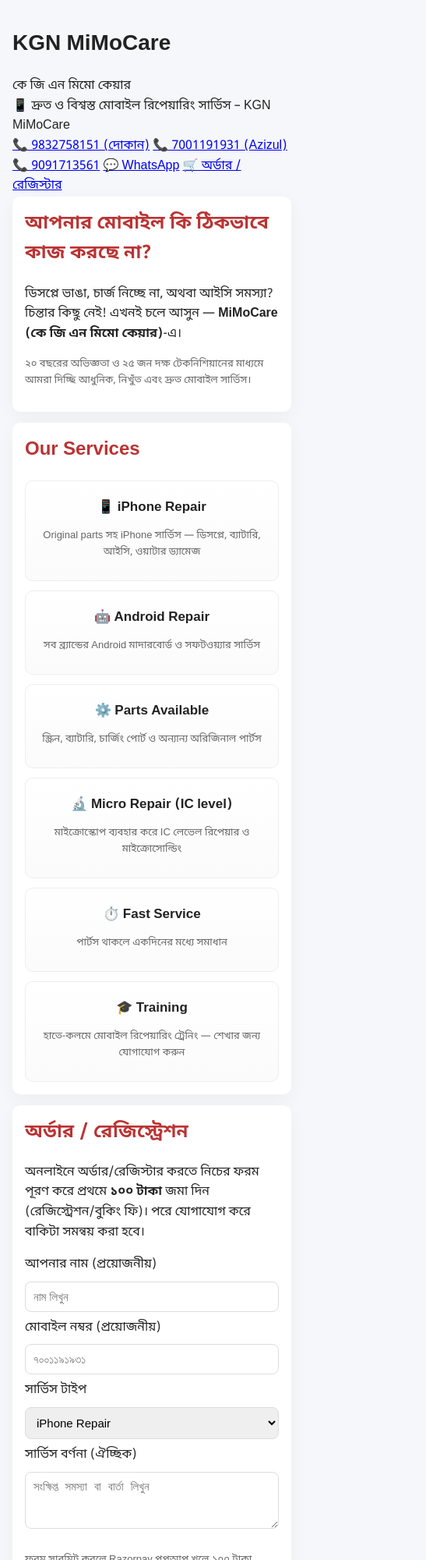
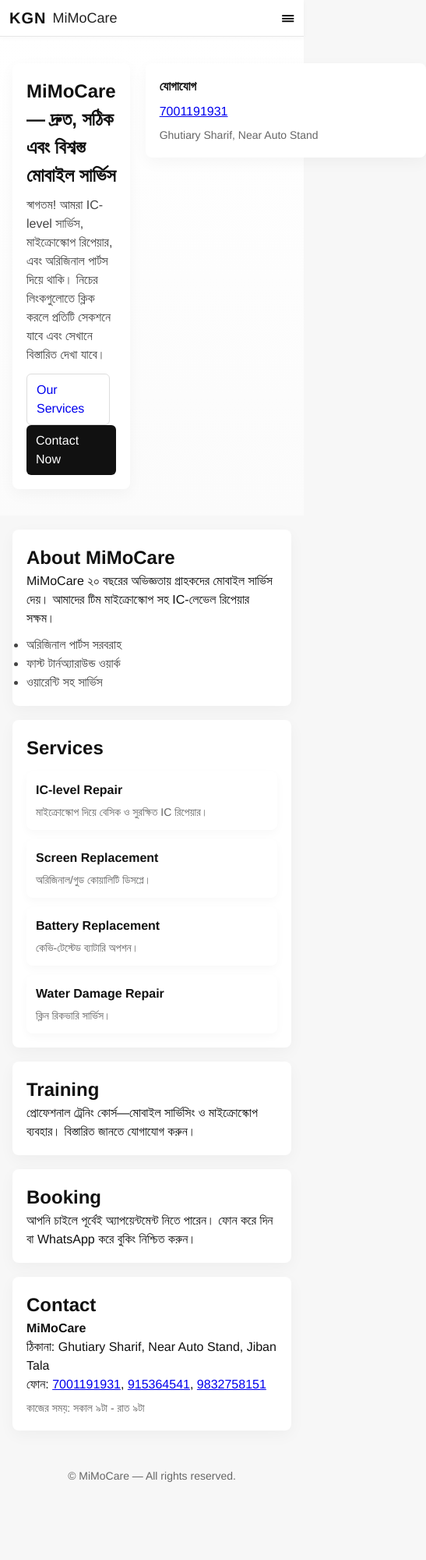
Before and after one commit to mimocare2025-arch/kgn-mimocare, a plain HTML site: page index.html in a window 390 px wide. Shown: the top 2000 px of the page at 78% size, 547 px wide, since content can reach past the window. After the commit the page ends 1923 px from the top, so only its background shows below. Drawn offline with Linux system fonts and the light colour scheme.

Commit message:
Update index.html

```diff
--- a/index.html
+++ b/index.html
@@ -3,242 +3,220 @@
 <head>
   <meta charset="utf-8" />
   <meta name="viewport" content="width=device-width,initial-scale=1" />
-  <title>KGN MiMoCare — কে জি এন মিমো কেয়ার — দ্রুত, সঠিক এবং বিশ্বস্ত মোবাইল সার্ভিস</title>
-  <meta name="description" content="KGN MiMoCare — কে জি এন মিমো কেয়ার। ডিসপ্লে, আইসি, চার্জিং, সফটওয়্যার, ট্রেনিং ও পেমেন্ট। ফোন: 9832758151, 7001191931" />
+  <title>MiMoCare - Home</title>
+
   <style>
-    :root{--accent1:#ff7a18;--accent2:#ffd200;--muted:#666;--maxw:1100px;font-family:"Noto Sans Bengali",Arial,sans-serif}
-    *{box-sizing:border-box} body{margin:0;background:#f5f7fa;color:#222;line-height:1.6}
-    .wrap{max-width:var(--maxw);margin:0 auto;padding:16px}
+    /* সরল রিসেট */
+    *{box-sizing:border-box;margin:0;padding:0}
+    html{scroll-behavior:smooth}
+    body{font-family: 'Helvetica Neue', Arial, sans-serif;background:#f7f7f7;color:#111;line-height:1.5}
 
-    /* HEADER */
-   <header style="background:#fff;border-bottom:1px solid #ddd;padding:12px 20px;display:flex;align-items:center;justify-content:space-between;">
-  <!-- লোগো -->
-  <div style="font-weight:700;font-size:20px;display:flex;align-items:center;gap:6px;">
-    <span style="color:#000;">KGN</span> | <span style="color:#000;">MiMoCare</span>
-  </div>
+    /* Header / Navbar */
+    .header{
+      background:#fff;
+      border-bottom:1px solid #e6e6e6;
+      position:sticky;
+      top:0;
+      z-index:9999;
+      box-shadow: 0 2px 6px rgba(0,0,0,0.03);
+    }
+    .wrap{max-width:1100px;margin:0 auto;padding:10px 16px;display:flex;align-items:center;justify-content:space-between;gap:12px}
+    .logo{display:flex;align-items:center;gap:8px}
+    .logo .kgn{font-weight:800;font-size:20px;letter-spacing:1px}
+    .logo .brand{font-size:18px;color:#222}
+    /* nav - desktop */
+    nav{display:flex;align-items:center;gap:18px}
+    nav ul{display:flex;gap:18px;list-style:none;align-items:center}
+    nav a{color:#222;text-decoration:none;padding:8px 6px;border-radius:4px;font-weight:500}
+    nav a.active, nav a:hover{background:#f0f0f0}
+    /* small contact box (right) */
+    .top-contact{display:flex;flex-direction:column;align-items:flex-end;font-size:13px;color:#444}
+    .top-contact a{color:#111;text-decoration:none;font-weight:700}
 
-  <!-- নেভিগেশন -->
-  <nav>
-    <ul style="list-style:none;display:flex;gap:20px;margin:0;padding:0;">
-      <li><a href="/" style="text-decoration:none;color:#111;">Home</a></li>
-      <li><a href="#about" style="text-decoration:none;color:#111;">About</a></li>
-      <li><a href="#services" style="text-decoration:none;color:#111;">Services</a></li>
-      <li><a href="#training" style="text-decoration:none;color:#111;">Training</a></li>
-      <li><a href="#booking" style="text-decoration:none;color:#111;">Booking</a></li>
-      <li><a href="#contact" style="text-decoration:none;color:#111;">Contact</a></li>
-    </ul>
-  </nav>
-</header>
+    /* Mobile */
+    .menu-btn{display:none;background:transparent;border:0;font-size:22px;cursor:pointer}
+    @media (max-width:820px){
+      .wrap{padding:8px 12px}
+      nav ul{display:none;flex-direction:column;position:absolute;right:12px;top:64px;background:#fff;padding:12px;border-radius:8px;box-shadow:0 10px 30px rgba(0,0,0,0.12)}
+      nav.open ul{display:flex}
+      .menu-btn{display:block}
+      .top-contact{display:none}
+    }
 
-    /* LAYOUT */
-    main{margin-top:18px}
-    .card{background:#fff;border-radius:10px;padding:16px;margin-bottom:14px;box-shadow:0 8px 26px rgba(10,10,30,0.04)}
-    h2{margin-top:0;color:#b33}
-    .two-col{display:grid;grid-template-columns:1fr 360px;gap:16px}
-    @media(max-width:900px){ .two-col{grid-template-columns:1fr} .brand-left h1{font-size:28px} }
+    /* Hero / content layout */
+    .hero{padding:34px 16px;background:linear-gradient(180deg,#fff,#fbfbfb)}
+    .container{max-width:1100px;margin:0 auto;display:grid;grid-template-columns:1fr 360px;gap:20px;align-items:start}
+    .card{background:#fff;padding:18px;border-radius:8px;box-shadow:0 6px 20px rgba(0,0,0,0.04)}
+    .hero h1{font-size:24px;margin-bottom:8px}
+    .hero p{color:#444}
 
-    /* SERVICES */
-    .services-grid{display:grid;grid-template-columns:repeat(auto-fit,minmax(200px,1fr));gap:12px}
-    .service{padding:12px;border-radius:10px;background:linear-gradient(180deg,#fff,#fbfbfb);border:1px solid #eee;text-align:center;transition:transform .18s}
-    .service:hover{transform:translateY(-6px);box-shadow:0 12px 30px rgba(10,10,30,0.06)}
-    .service h3{margin:8px 0;font-size:17px}
+    /* smaller sections */
+    .section{max-width:1100px;margin:18px auto;padding:0 16px}
+    .section .card{padding:18px}
 
-    /* GALLERY */
-    .gallery{display:flex;flex-wrap:wrap;gap:10px}
-    .gallery img{width:100%;max-width:300px;border-radius:8px;box-shadow:0 8px 22px rgba(0,0,0,0.06)}
+    /* services grid */
+    .services-grid{display:grid;grid-template-columns:repeat(auto-fit,minmax(200px,1fr));gap:12px;margin-top:12px}
+    .service-item{background:#fff;padding:12px;border-radius:8px;box-shadow:0 4px 12px rgba(0,0,0,0.03)}
 
-    /* FORM */
-    input,textarea,select{width:100%;padding:10px;margin:8px 0;border-radius:8px;border:1px solid #ddd;font-size:15px}
-    .small{font-size:13px;color:var(--muted)}
+    /* Footer */
+    footer{margin-top:28px;padding:20px;text-align:center;color:#666;font-size:14px}
 
-    footer{text-align:center;padding:12px;font-size:14px;color:#666;margin-top:12px}
-    .inline{display:flex;gap:8px;align-items:center;flex-wrap:wrap}
+    /* small helpers */
+    .muted{color:#666;font-size:14px}
   </style>
 </head>
 <body>
+
+  <!-- HEADER -->
+  <header class="header">
     <div class="wrap">
-    <!-- HEADER -->
-    <header class="hero">
-  <div class="title">
-    <div class="brand-left">
-      <h1>KGN MiMoCare</h1>
-      <div class="bn-name">কে জি এন মিমো কেয়ার</div>
-      <div class="tagline">
-        📱 দ্রুত ও বিশ্বস্ত মোবাইল রিপেয়ারিং সার্ভিস – KGN MiMoCare
-      </div>
+      <div class="logo">
+        <!-- যদি ছবি লোগো দিতে চাও, img ট্যাগ ব্যবহার করো এবং নিচের text hide করো -->
+        <!-- <img src="logo.png" alt="MiMoCare" style="height:44px"> -->
+        <div class="kgn">KGN</div>
+        <div class="brand">MiMoCare</div>
       </div>
 
-        <div class="cta-buttons" aria-label="Contact actions">
-          <!-- PRIMARY shop number first -->
-          <a class="btn btn-call" href="tel:+919832758151">📞 9832758151 (দোকান)</a>
-          <a class="btn btn-call2" href="tel:+917001191931">📞 7001191931 (Azizul)</a>
-          <a class="btn btn-call2" href="tel:+919091713561">📞 9091713561</a>
-          <a class="btn btn-wa" href="https://wa.me/919832758151?text=হ্যালো+KGN+MiMoCare" target="_blank" rel="noopener">💬 WhatsApp</a>
-          <a class="btn btn-order" href="#order">🛒 অর্ডার / রেজিস্টার</a>
+      <nav id="mainNav">
+        <button class="menu-btn" id="menuBtn" aria-label="menu">☰</button>
+        <ul>
+          <li><a href="#home" class="navlink">Home</a></li>
+          <li><a href="#about" class="navlink">About</a></li>
+          <li><a href="#services" class="navlink">Services</a></li>
+          <li><a href="#training" class="navlink">Training</a></li>
+          <li><a href="#booking" class="navlink">Booking</a></li>
+          <li><a href="#contact" class="navlink">Contact</a></li>
+        </ul>
+      </nav>
+
+      <div class="top-contact">
+        <div class="muted">Call / WhatsApp</div>
+        <div><a href="tel:+917001191931">7001191931</a></div>
       </div>
     </div>
   </header>
 
-    <main>
-      <div class="two-col">
-        <!-- LEFT MAIN -->
-        <div>
-          <!-- INTRO -->
-          <section class="card" id="intro">
-            <h2>আপনার মোবাইল কি ঠিকভাবে কাজ করছে না?</h2>
-            <p>ডিসপ্লে ভাঙা, চার্জ নিচ্ছে না, অথবা আইসি সমস্যা? চিন্তার কিছু নেই! এখনই চলে আসুন — <strong>MiMoCare (কে জি এন মিমো কেয়ার)</strong>-এ।</p>
-            <p class="small">২০ বছরের অভিজ্ঞতা ও ২৫ জন দক্ষ টেকনিশিয়ানের মাধ্যমে আমরা দিচ্ছি আধুনিক, নিখুঁত এবং দ্রুত মোবাইল সার্ভিস।</p>
+  <!-- HERO / HOME -->
+  <section id="home" class="hero">
+    <div class="container">
+      <div class="card">
+        <h1>MiMoCare — দ্রুত, সঠিক এবং বিশ্বস্ত মোবাইল সার্ভিস</h1>
+        <p>স্বাগতম! আমরা IC-level সার্ভিস, মাইক্রোস্কোপ রিপেয়ার, এবং অরিজিনাল পার্টস দিয়ে থাকি। নিচের লিংকগুলোতে ক্লিক করলে প্রতিটি সেকশনে যাবে এবং সেখানে বিস্তারিত দেখা যাবে।</p>
+
+        <div style="margin-top:12px">
+          <a href="#services" class="navlink" style="display:inline-block;margin-right:8px;padding:8px 12px;border-radius:6px;border:1px solid #ddd;text-decoration:none;background:#fff">Our Services</a>
+          <a href="#contact" class="navlink" style="display:inline-block;padding:8px 12px;border-radius:6px;text-decoration:none;background:#111;color:#fff">Contact Now</a>
+        </div>
+      </div>
+
+      <aside class="card" id="contact-short">
+        <strong>যোগাযোগ</strong>
+        <div style="margin-top:8px"><a href="tel:+917001191931">7001191931</a></div>
+        <div class="muted" style="margin-top:8px">Ghutiary Sharif, Near Auto Stand</div>
+      </aside>
+    </div>
+  </section>
+
+  <!-- ABOUT -->
+  <section id="about" class="section">
+    <div class="card">
+      <h2>About MiMoCare</h2>
+      <p>MiMoCare ২০ বছরের অভিজ্ঞতায় গ্রাহকদের মোবাইল সার্ভিস দেয়। আমাদের টিম মাইক্রোস্কোপ সহ IC-লেভেল রিপেয়ার সক্ষম।</p>
+      <ul style="margin-top:10px;color:#444">
+        <li>অরিজিনাল পার্টস সরবরাহ</li>
+        <li>ফাস্ট টার্নঅ্যারাউন্ড ওয়ার্ক</li>
+        <li>ওয়ারেন্টি সহ সার্ভিস</li>
+      </ul>
+    </div>
   </section>
 
   <!-- SERVICES -->
-          <section class="card" id="services">
-            <h2>Our Services</h2>
+  <section id="services" class="section">
+    <div class="card">
+      <h2>Services</h2>
       <div class="services-grid">
-              <div class="service"><h3>📱 iPhone Repair</h3><p class="small">Original parts সহ iPhone সার্ভিস — ডিসপ্লে, ব্যাটারি, আইসি, ওয়াটার ড্যামেজ</p></div>
-              <div class="service"><h3>🤖 Android Repair</h3><p class="small">সব ব্র্যান্ডের Android মাদারবোর্ড ও সফটওয়্যার সার্ভিস</p></div>
-              <div class="service"><h3>⚙️ Parts Available</h3><p class="small">স্ক্রিন, ব্যাটারি, চার্জিং পোর্ট ও অন্যান্য অরিজিনাল পার্টস</p></div>
-              <div class="service"><h3>🔬 Micro Repair (IC level)</h3><p class="small">মাইক্রোস্কোপ ব্যবহার করে IC লেভেল রিপেয়ার ও মাইক্রোসোল্ডিং</p></div>
-              <div class="service"><h3>⏱️ Fast Service</h3><p class="small">পার্টস থাকলে একদিনের মধ্যে সমাধান</p></div>
-              <div class="service"><h3>🎓 Training</h3><p class="small">হাতে-কলমে মোবাইল রিপেয়ারিং ট্রেনিং — শেখার জন্য যোগাযোগ করুন</p></div>
+        <div class="service-item">
+          <strong>IC-level Repair</strong>
+          <p class="muted" style="margin-top:6px">মাইক্রোস্কোপ দিয়ে বেসিক ও সুরক্ষিত IC রিপেয়ার।</p>
+        </div>
+        <div class="service-item">
+          <strong>Screen Replacement</strong>
+          <p class="muted" style="margin-top:6px">অরিজিনাল/গুড কোয়ালিটি ডিসপ্লে।</p>
+        </div>
+        <div class="service-item">
+          <strong>Battery Replacement</strong>
+          <p class="muted" style="margin-top:6px">কেভি-টেস্টেড ব্যাটারি অপশন।</p>
+        </div>
+        <div class="service-item">
+          <strong>Water Damage Repair</strong>
+          <p class="muted" style="margin-top:6px">ক্লিন রিকভারি সার্ভিস।</p>
+        </div>
+      </div>
     </div>
   </section>
 
-          <!-- ORDER / TRAINING -->
-          <section class="card" id="order">
-            <h2>অর্ডার / রেজিস্ট্রেশন</h2>
-            <p>অনলাইনে অর্ডার/রেজিস্টার করতে নিচের ফরম পূরণ করে প্রথমে <strong>১০০ টাকা</strong> জমা দিন (রেজিস্ট্রেশন/বুকিং ফি)। পরে যোগাযোগ করে বাকিটা সমন্বয় করা হবে।</p>
-
-            <form id="orderForm">
-              <label>আপনার নাম (প্রয়োজনীয়)</label>
-              <input id="cust_name" type="text" placeholder="নাম লিখুন" required>
-
-              <label>মোবাইল নম্বর (প্রয়োজনীয়)</label>
-              <input id="cust_phone" type="tel" placeholder="৭০০১১৯১৯৩১" required>
-
-              <label>সার্ভিস টাইপ</label>
-              <select id="service_type">
-                <option value="iphone">iPhone Repair</option>
-                <option value="android">Android Repair</option>
-                <option value="parts">Parts Purchase</option>
-                <option value="diagnostic">Diagnostic / Checkup</option>
-                <option value="training">Training Registration</option>
-              </select>
-
-              <label>সার্ভিস বর্ণনা (ঐচ্ছিক)</label>
-              <textarea id="cust_note" rows="3" placeholder="সংক্ষিপ্ত সমস্যা বা বার্তা লিখুন"></textarea>
-
-              <p class="small">ফরম সাবমিট করলে Razorpay পপআপ খুলে ১০০ টাকা দেওয়া যাবে (রেজিস্ট্রেশন ফি)।</p>
-              <button type="button" id="payButton" class="btn-order">💳 ১০০ টাকা দিয়ে সাবমিট ও রেজিস্টার</button>
-            </form>
-          </section>
-
-          <!-- GALLERY -->
-          <section class="card" id="gallery">
-            <h2>Gallery</h2>
-            <div class="gallery">
-              <img src="your-photo.jpg" alt="Owner photo">
-              <img src="technician.jpg" alt="Technician">
-              <img src="shop.jpg" alt="Shop/Workshop">
+  <!-- TRAINING -->
+  <section id="training" class="section">
+    <div class="card">
+      <h2>Training</h2>
+      <p>প্রোফেশনাল ট্রেনিং কোর্স—মোবাইল সার্ভিসিং ও মাইক্রোস্কোপ ব্যবহার। বিস্তারিত জানতে যোগাযোগ করুন।</p>
     </div>
   </section>
 
-          <!-- QR -->
-          <section class="card" id="qr">
-            <h2>QR কোড</h2>
-            <p class="small">নিচের QR স্ক্যান করে সরাসরি UPI/PhonePe/GooglePay দিয়ে পেমেন্ট করতে পারবেন — পেমেন্টের স্ক্রিনশট পাঠালে দ্রুত রেজিস্ট্রেশন নিশ্চিত করা হবে।</p>
-            <div style="margin-top:8px"><img src="qrcode.png" alt="QR Code" style="max-width:220px;border-radius:8px"></div>
-          </section>
+  <!-- BOOKING -->
+  <section id="booking" class="section">
+    <div class="card">
+      <h2>Booking</h2>
+      <p>আপনি চাইলে পূর্বেই অ্যাপয়েন্টমেন্ট নিতে পারেন। ফোন করে দিন বা WhatsApp করে বুকিং নিশ্চিত করুন।</p>
     </div>
-
-        <!-- RIGHT SIDEBAR -->
-        <aside>
-          <!-- QUICK CONTACT -->
-          <section class="card" id="quick">
-            <h2>দ্রুত যোগাযোগ</h2>
-            <div class="inline" style="flex-direction:column;align-items:flex-start">
-              <a class="btn btn-call" href="tel:+919832758151">📞 9832758151 (দোকান)</a>
-              <a class="btn btn-call2" href="tel:+917001191931">📞 7001191931 (Azizul)</a>
-              <a class="btn btn-call2" href="tel:+919091713561">📞 9091713561</a>
-              <a class="btn btn-wa" href="https://wa.me/919832758151?text=হ্যালো+KGN+MiMoCare" target="_blank">💬 WhatsApp</a>
-            </div>
-            <p class="small" style="margin-top:8px">অফিস টাইম: সকাল ১০টা - সন্ধ্যা ৭টা</p>
-            <p class="small" style="margin-top:6px;color:#444">যদি 9832758151-এ কল না মেলে → অনুগ্রহ করে 7001191931 (Azizul) -এ কল করুন।</p>
   </section>
 
-          <!-- LOCATION MAP -->
-          <section class="card" id="location">
-            <h2>আমাদের ঠিকানা</h2>
-            <p class="small">ঘুটিয়ারী শরিফ, নতুন রাস্তা, অটো স্ট্যান্ডের পাশে</p>
-            <!-- IMPORTANT: এখানে Google Maps → Share → Embed a map → copy iframe src এবং নিচে বসান -->
-            <iframe id="mapFrame" src="https://www.google.com/maps/embed?pb=PUT_YOUR_EMBED_SRC_HERE"
-              width="100%" height="220" style="border:0;border-radius:8px" allowfullscreen="" loading="lazy"></iframe>
-            <p class="small">ম্যাপ ক্লিক করলে বড় ম্যাপে খোলা হবে।</p>
+  <!-- CONTACT -->
+  <section id="contact" class="section">
+    <div class="card">
+      <h2>Contact</h2>
+      <p><strong>MiMoCare</strong></p>
+      <p>ঠিকানা: Ghutiary Sharif, Near Auto Stand, Jiban Tala</p>
+      <p>ফোন: <a href="tel:+917001191931">7001191931</a>, <a href="tel:+91915364541">915364541</a>, <a href="tel:+919832758151">9832758151</a></p>
+      <p style="margin-top:8px" class="muted">কাজের সময়: সকাল ৯টা - রাত ৯টা</p>
+    </div>
   </section>
 
-          <!-- QUICK INFO -->
-          <section class="card" id="info">
-            <h2>কেন আমাদের?</h2>
-            <ul style="padding-left:18px;margin:6px 0">
-              <li class="small">২০ বছরের অভিজ্ঞতা</li>
-              <li class="small">২৫ জন দক্ষ টেকনিশিয়ান</li>
-              <li class="small">অরিজিনাল পার্টস ও দ্রুত সার্ভিস</li>
-            </ul>
-            <p class="small">MiMoCare — দ্রুত, সঠিক ও বিশ্বস্ত মোবাইল সার্ভিস।</p>
-          </section>
-        </aside>
-      </div>
-    </main>
+  <footer>
+    © MiMoCare — All rights reserved.
+  </footer>
 
-    <footer>
-      © 2025 KGN MiMoCare — কে জি এন মিমো কেয়ার — তৈরি করেছেন Azizul Laskar
-      <div class="small" id="lastUpdated">লাস্ট আপডেট: </div>
-    </footer>
-  </div>
+<script>
+  // Mobile menu toggle
+  const menuBtn = document.getElementById('menuBtn');
+  const nav = document.getElementById('mainNav');
+  menuBtn && menuBtn.addEventListener('click', ()=> nav.classList.toggle('open'));
 
-  <!-- RAZORPAY CHECKOUT -->
-  <script src="https://checkout.razorpay.com/v1/checkout.js"></script>
-  <script>
-    // ====== CONFIGURE THESE VALUES ======
-    const RAZORPAY_KEY = "rzp_test_yourKeyHere"; // <-- আপনার Razorpay Key ID বসাবেন
-    const AMOUNT = 100; // ₹১০০ (রেজিস্ট্রেশন ফি)
-    const SHOP_NUMBER = "919832758151"; // shop WhatsApp / tel with country code (used in prefilled WA text)
-    // ================================
+  // Highlight active nav link on scroll
+  const navLinks = document.querySelectorAll('.navlink');
+  const sections = Array.from(navLinks).map(a => document.querySelector(a.getAttribute('href')));
+  function onScroll(){
+    const scrollPos = window.scrollY + 90; // offset for sticky header
+    for(let i=0;i<sections.length;i++){
+      const s = sections[i];
+      if(!s) continue;
+      if(scrollPos >= s.offsetTop && scrollPos < s.offsetTop + s.offsetHeight){
+        navLinks.forEach(x=>x.classList.remove('active'));
+        navLinks[i].classList.add('active');
+      }
+    }
+  }
+  window.addEventListener('scroll', onScroll);
+  // ensure correct active on load
+  onScroll();
 
-    // Auto-update last updated date
-    (function(){
-      const d=new Date();
-      document.getElementById('lastUpdated').textContent =
-        'লাস্ট আপডেট: ' + String(d.getDate()).padStart(2,'0') + "-" + String(d.getMonth()+1).padStart(2,'0') + "-" + d.getFullYear();
-    })();
+  // Close mobile nav on link click
+  navLinks.forEach(link=>{
+    link.addEventListener('click', ()=>{
+      nav.classList.remove('open');
+    });
+  });
+</script>
 
-    // Razorpay payment on order form
-    document.getElementById('payButton').onclick = function(e){
-      const name = document.getElementById('cust_name').value.trim();
-      const phone = document.getElementById('cust_phone').value.trim();
-      const service = document.getElementById('service_type').value;
-      const note = document.getElementById('cust_note').value.trim();
-
-      if(!name || !phone){ alert('দয়া করে নাম ও মোবাইল নম্বর দিন।'); return; }
-
-      const options = {
-        "key": RAZORPAY_KEY,
-        "amount": AMOUNT * 100,
-        "currency": "INR",
-        "name": "KGN MiMoCare",
-        "description": "Registration / Booking Fee",
-        "handler": function (response){
-          alert("পেমেন্ট সফল হয়েছে!\nPayment ID: " + response.razorpay_payment_id + "\nদয়া করে WhatsApp-এ payment screenshot পাঠান।");
-          // open WhatsApp to notify shop with details (shop number from SHOP_NUMBER)
-          const waText = encodeURIComponent("আমি রেজিস্ট্রেশন করেছি। নাম: " + name + ", ফোন: " + phone + ", সার্ভিস: " + service + (note?(", নোট: "+note):"") + ", payment_id: " + response.razorpay_payment_id);
-          window.open("https://wa.me/" + SHOP_NUMBER + "?text=" + waText, "_blank");
-        },
-        "prefill": {"name": name, "contact": phone },
-        "theme": {"color": "#3399cc"}
-      };
-      const rzp = new Razorpay(options);
-      rzp.open();
-      e.preventDefault();
-    };
-  </script>
 </body>
 </html>
```
Lines whose indentation alone changed are shown as unchanged.
